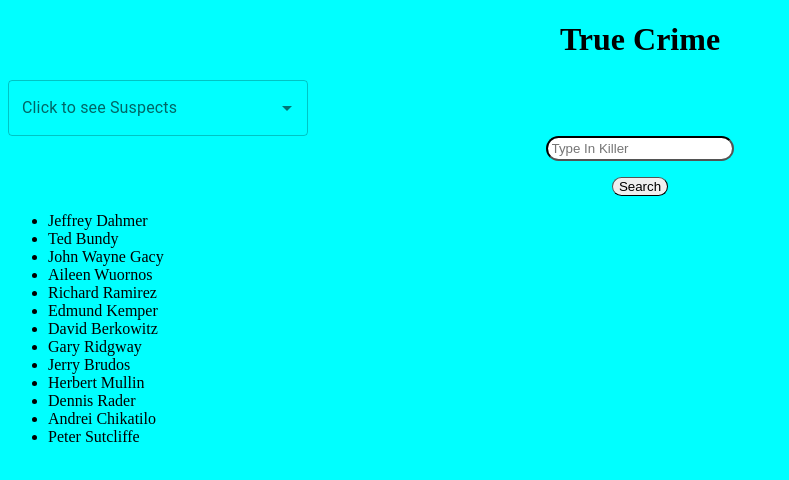
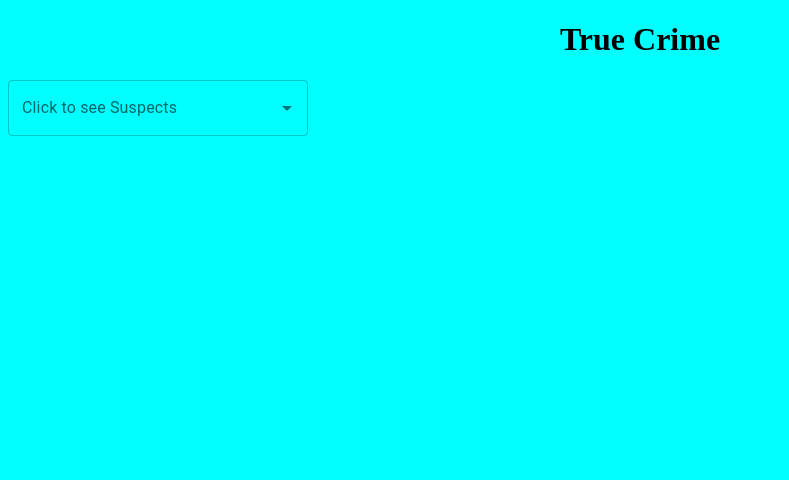
Before and after one commit to joseliner/TrueCrime, a React app in the folder client/: page / in a window 1280 px wide. Shown: the top 480 px of the page, without its empty margins (0-789 px from the left). Built offline with nearby package versions, Linux system fonts and the light colour scheme; data requests are answered from the project's data file.

Commit message:
mapped out suspects

```diff
--- a/client/package.json
+++ b/client/package.json
@@ -8,6 +8,7 @@
     "dev-server": "webpack serve --open --config webpack.config.dev.js",
     "build-prod": "webpack --config webpack.config.prod.js",
     "prod-server": "webpack serve --open --config webpack.config.prod.js",
+    "json-server": "json-server --watch src/data/db.json",
     "lint": "npx eslint .",
     "lint-fix": "npx eslint ./src/ --fix",
     "test": "jest",
--- a/client/src/components/Home.tsx
+++ b/client/src/components/Home.tsx
@@ -31,6 +31,7 @@ interface ISuspect {
     // const [searchInput, storeSearchInput] = useState([])
     const [viewKillers, saveKillers] = useState<ISuspect[]>([])
     const [searchInput, storeSearchInput] = useState("")
+
 
     const listOfSuspectsForAutocomplete: Array<IAutoCompleteList> = [
       {
@@ -87,6 +88,8 @@ interface ISuspect {
       }
     ]
 
+    const [selectedOption, setSelectedOption] = useState<IAutoCompleteList | null>(null);
+
     const fetchData = () =>  {
       fetch("http://localhost:3000/suspects")
         .then(response => {
@@ -110,7 +113,7 @@ storeSearchInput(event.target.value)
 }
 
 console.log(listOfSuspectsForAutocomplete, "list");
-
+console.log("selected", selectedOption);
 
   return (
     <div>
@@ -121,26 +124,27 @@ console.log(listOfSuspectsForAutocomplete, "list");
   id="combo-box-demo"
   options={listOfSuspectsForAutocomplete}
   sx={{ width: 300 }}
+  value={selectedOption}
+  onChange={(event, value) => {
+    setSelectedOption(value);
+  }}
   renderInput={(params) => <TextField {...params} label="Click to see Suspects" />}
+  // inputValue={searchInput}
+
 />
-      <input className="input" type="text"
-        value={searchInput}
-        onChange={handleSearch}
-        placeholder= "Type In Killer"
-    />
-       </div>
 
-       <button
-      className=''
-      onClick={() => console.log('clicked')}>
-        Search
-     </button>
-     <ul>
-     {viewKillers.map(suspect => (
-        <li key={suspect.id}>{suspect.name}</li>
-     ))}
-    </ul>
-
+      </div>
+      {viewKillers.map(suspect => {
+        // For whichever name plus ID I select, it will compare it to my viewKillers suspect ID. If it matches, then it'll render below.
+            if (suspect.id === selectedOption?.id) {
+              return (
+                <div key={suspect.id}>
+                  <h2>{suspect.name}</h2>
+                  <p>Place of Crime: {suspect.placeOfCrime}</p>
+        </div>
+              )
+            }
+          })}
       </div>
   )
 }
```
Also changed, not shown: 1 other file (tests, documents, lock files or other folders).
